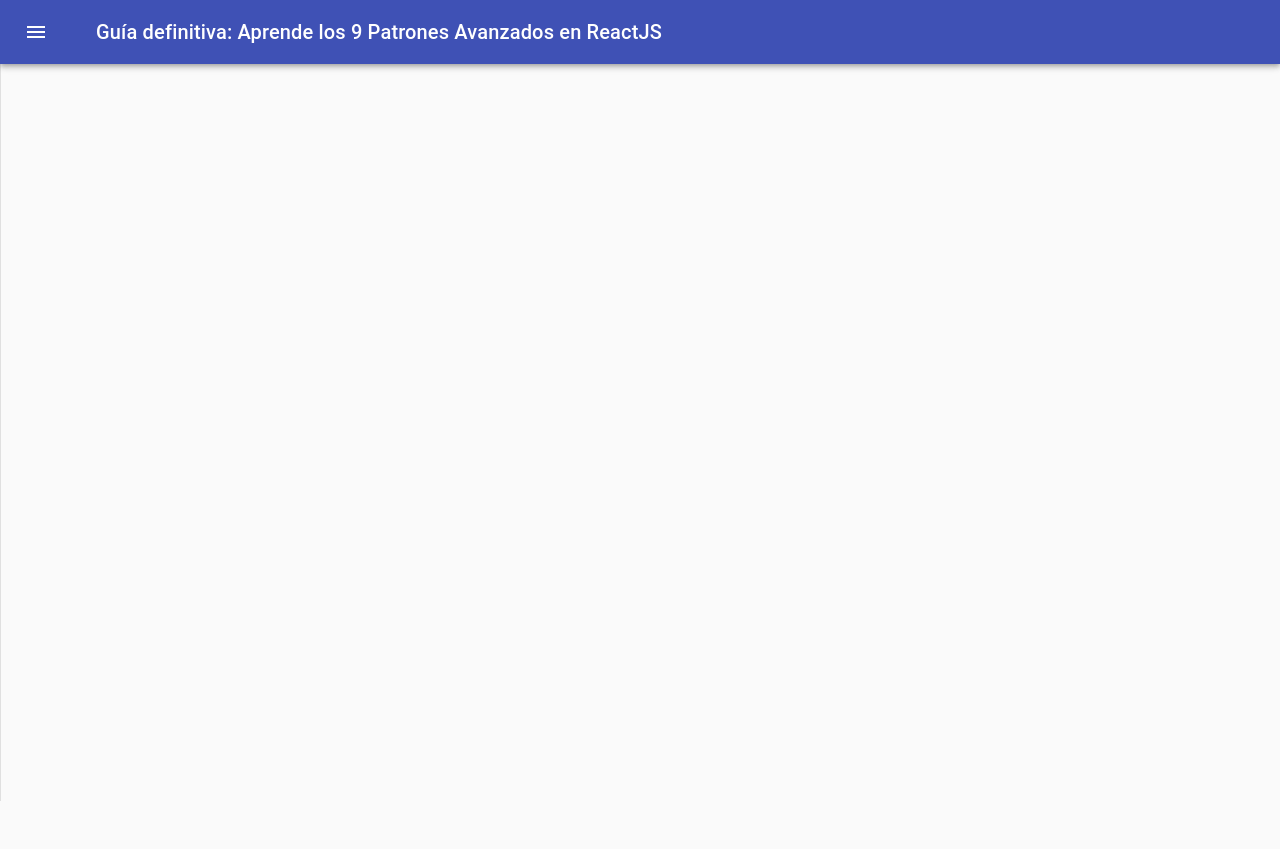
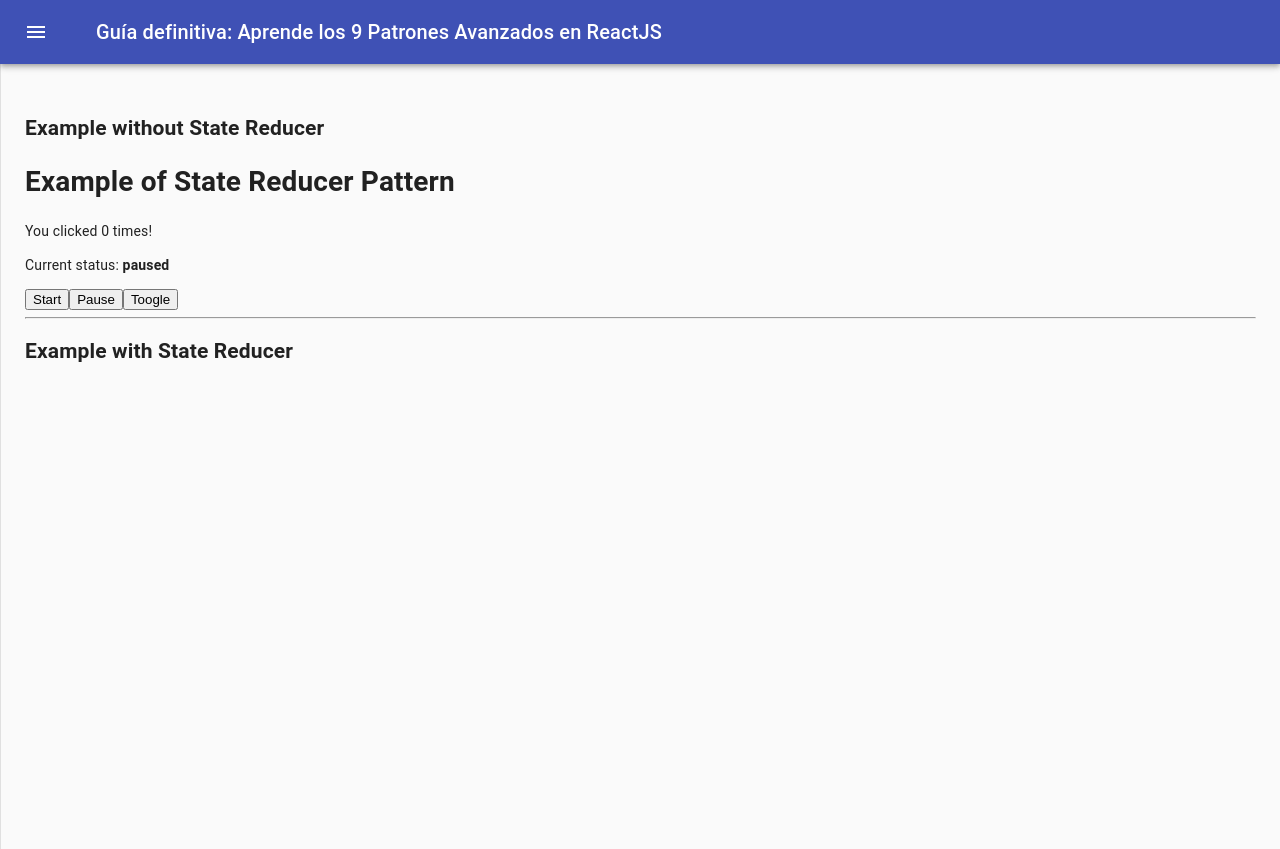
Before and after one commit to stevengf14/react-patterns, a React (Create React App) app: page /state-reducer in a window 1280 px wide. Before the commit the page ends 801 px from the top, so only its background shows below. Built offline with nearby package versions, Linux system fonts and the light colour scheme.

Commit message:
Example without State Reducer

```diff
--- a/src/routes.js
+++ b/src/routes.js
@@ -13,6 +13,7 @@ import { ControlPropsPage } from "./control-props/classwork/control-props-page";
 import { ControlPropsPageHomework } from "./control-props/homework/control-props-page";
 import { PropsGetterPage } from "./props-getters/components/props-getters-page";
 import { StateInitializerPage } from "./state-initializer/components/state-initializer-page";
+import { StateReducerPage } from "./state-reducer/components/state-reducer-page";
 
 export const routes = [
   {
@@ -91,4 +92,9 @@ export const routes = [
     label: "State Initializer",
     Component: StateInitializerPage,
   },
+  {
+    path: "/state-reducer",
+    label: "State Reducer",
+    Component: StateReducerPage,
+  },
 ];
--- /dev/null
+++ b/src/state-reducer/components/player.js
@@ -0,0 +1,31 @@
+import { useState } from "react";
+import { usePlayer } from "../hooks/use-player";
+
+const LIMIT_TIMES = 5;
+
+export const Player = () => {
+  const [count, setCount] = useState(0);
+  const { tooglePlay, play, pause, isPlaying } = usePlayer();
+
+  const handlePlay = () => {
+    setCount(count + 1);
+    play();
+  };
+
+  const clickedMoreTimes = () => count >= LIMIT_TIMES;
+
+  return (
+    <div className="App">
+      <h1>Example of State Reducer Pattern</h1>
+      <p>You clicked {count} times!</p>
+      <p>
+        Current status: <b>{isPlaying ? "playing" : "paused"}</b>
+      </p>
+      <button disabled={clickedMoreTimes()} onClick={handlePlay}>
+        Start
+      </button>
+      <button onClick={pause}>Pause</button>
+      <button onClick={tooglePlay}>Toogle</button>
+    </div>
+  );
+};
--- /dev/null
+++ b/src/state-reducer/components/state-reducer-page.js
@@ -0,0 +1,13 @@
+import React from "react";
+
+import { Player } from "./player";
+
+export const StateReducerPage = () => (
+  <>
+    <h2>Example without State Reducer</h2>
+    <Player />
+    <hr></hr>
+
+    <h2>Example with State Reducer</h2>
+  </>
+);
--- /dev/null
+++ b/src/state-reducer/hooks/use-player.js
@@ -0,0 +1,16 @@
+import { useState } from "react";
+
+export const usePlayer = () => {
+  const [isPlaying, setIsPlaying] = useState(false);
+
+  const tooglePlay = () => setIsPlaying(!isPlaying);
+  const play = () => setIsPlaying(true);
+  const pause = () => setIsPlaying(false);
+
+  return {
+    tooglePlay,
+    isPlaying,
+    play,
+    pause,
+  };
+};
```
